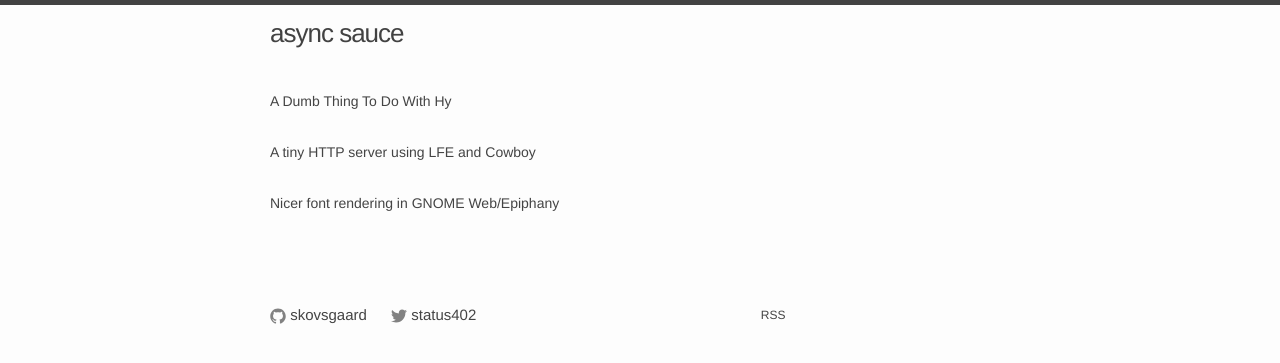
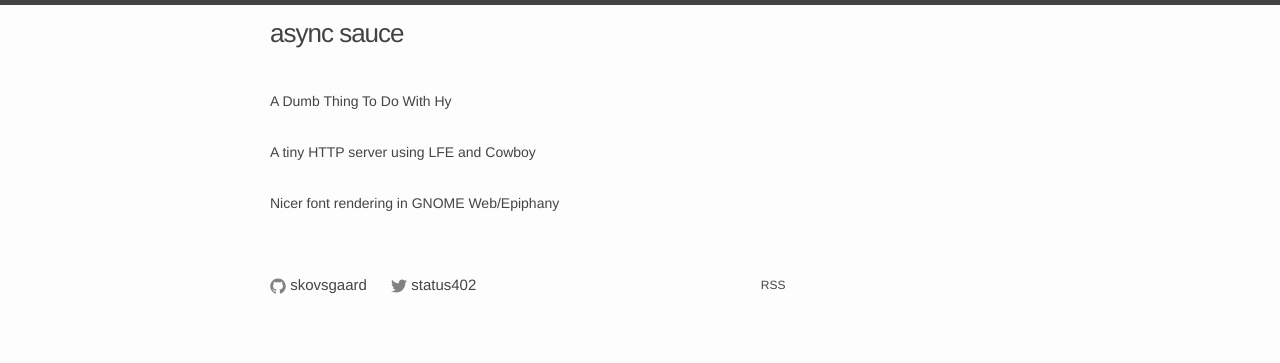
Before and after one commit to skovsgaard/skovsgaard.github.io, a Jekyll site: the page built from index.html, in a window 1280 px wide. Shown: the top 363 px of the page. Built offline with Jekyll 4.4.1, drawn with Linux system fonts in a browser that asks for light colours.

Commit message:
Remove top padding on footer

```diff
--- a/_sass/_layout.scss
+++ b/_sass/_layout.scss
@@ -99,7 +99,7 @@
  */
 .site-footer {
     // border-top: 1px solid $grey-color-light;
-    padding: $spacing-unit 0;
+    padding: 0 0 $spacing-unit 0;
 }
 
 .footer-heading {
```
